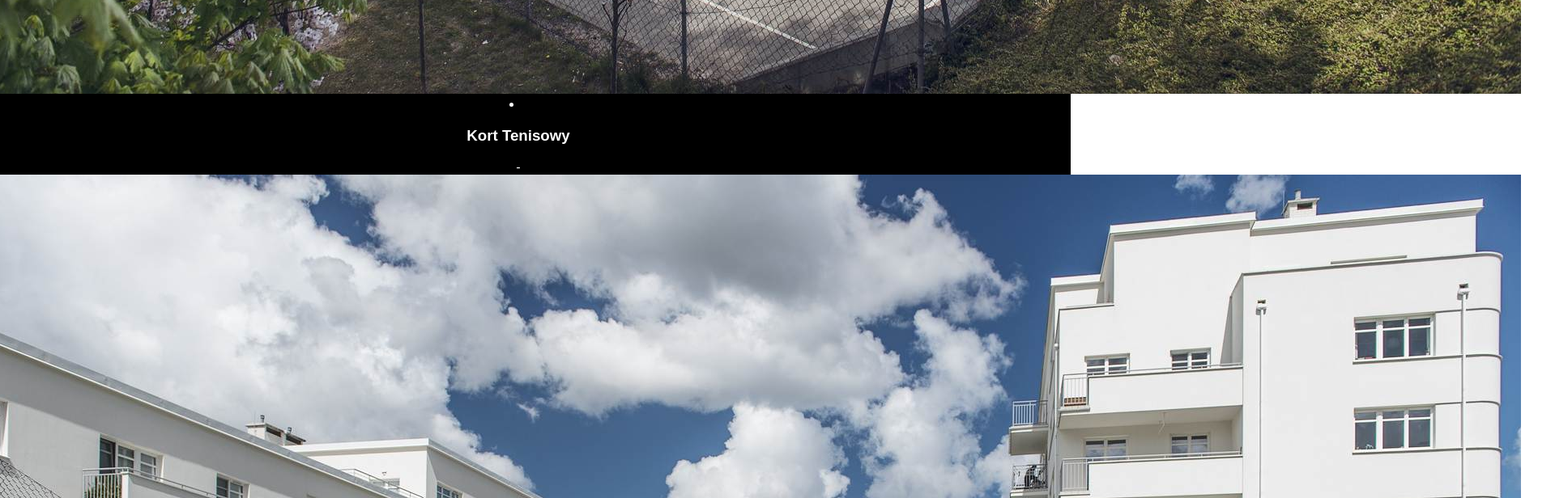
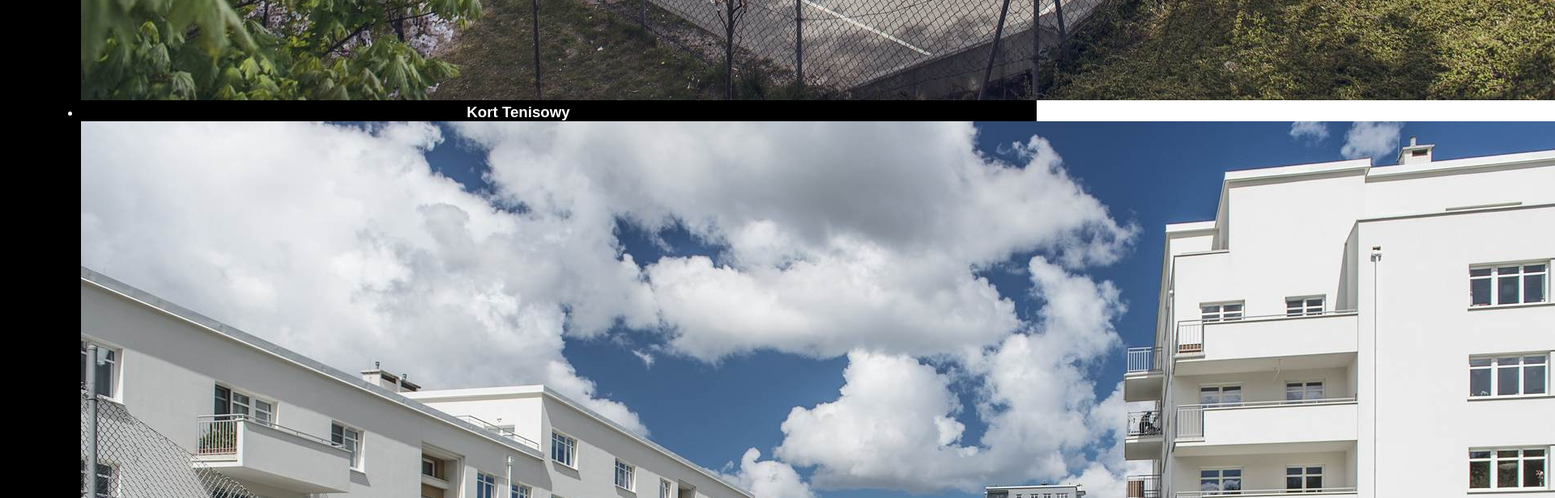
Before and after one commit to Mikucki/MyHome, a plain HTML site: page index.html in a window 1280 px wide. Shown: the part 1380-1996 px from the top of the page at 81% size, 1920 px wide, since content can reach past the window. Drawn offline with Linux system fonts and the light colour scheme.

Commit message:
trying to fix the list issue

```diff
--- a/index.html
+++ b/index.html
@@ -13,15 +13,19 @@
         <h1>Apartament Wittekówny 10b</h1>
         <h2>Dla dzieci</h2>
             <p>Apartament (NAZWA) jest idealnym wyborem dla pary z dziecmi. Mieści sie na nowoczesnym osiedlu Invest konfortu mozna znalesc tam takie udogodnienia jak
+                <div class="listitems">
+                    <ul>
                         <li>
                             <h3>Boisko do gry w koszykowke</h3> <img src="./images/kosz.jpg" alt="kort do gry w kosza">
                         </li>
                         <li>
-                    <h3>Kort Tenisowy</h3>- <img src="./images/tenis.jpg" alt="zdjecie korta do kosza">
+                            <h3>Kort Tenisowy</h3><img src="./images/tenis.jpg" alt="zdjecie korta do kosza">
                         </li>
                         <li>
-                    <h3>Plac Zabaw</h3>. <img src="./images/placzabaw.jpg" alt="zdjecie placu zabaw">
+                            <h3>Plac Zabaw</h3><img src="./images/placzabaw.jpg" alt="zdjecie placu zabaw">
                         </li>
+                    </ul>
+                </div>
             </p>
 
         <h2>Lokalizacje</h2>
--- a/styles.css
+++ b/styles.css
@@ -1,21 +1,22 @@
 
-.listed{
+.listed {
     text-align: center;
     background-color: black;
     color: white;
-    padding: 0px;
-    margin: -50px;
+}
 
-
-
+.images {
+    width: 0px;
 }
 
 * {
+    margin: 0px;
+    padding: 0px;
     font-family: sans-serif, 'Courier New', Courier, monospace;
 }
 
-
-.tagizdjecia {
-    background-image: url(../img/sky.jpg);
+.listitems {
+    text-align: center;
+    padding: 100px;
 
 }
```
Lines whose indentation alone changed are shown as unchanged.
